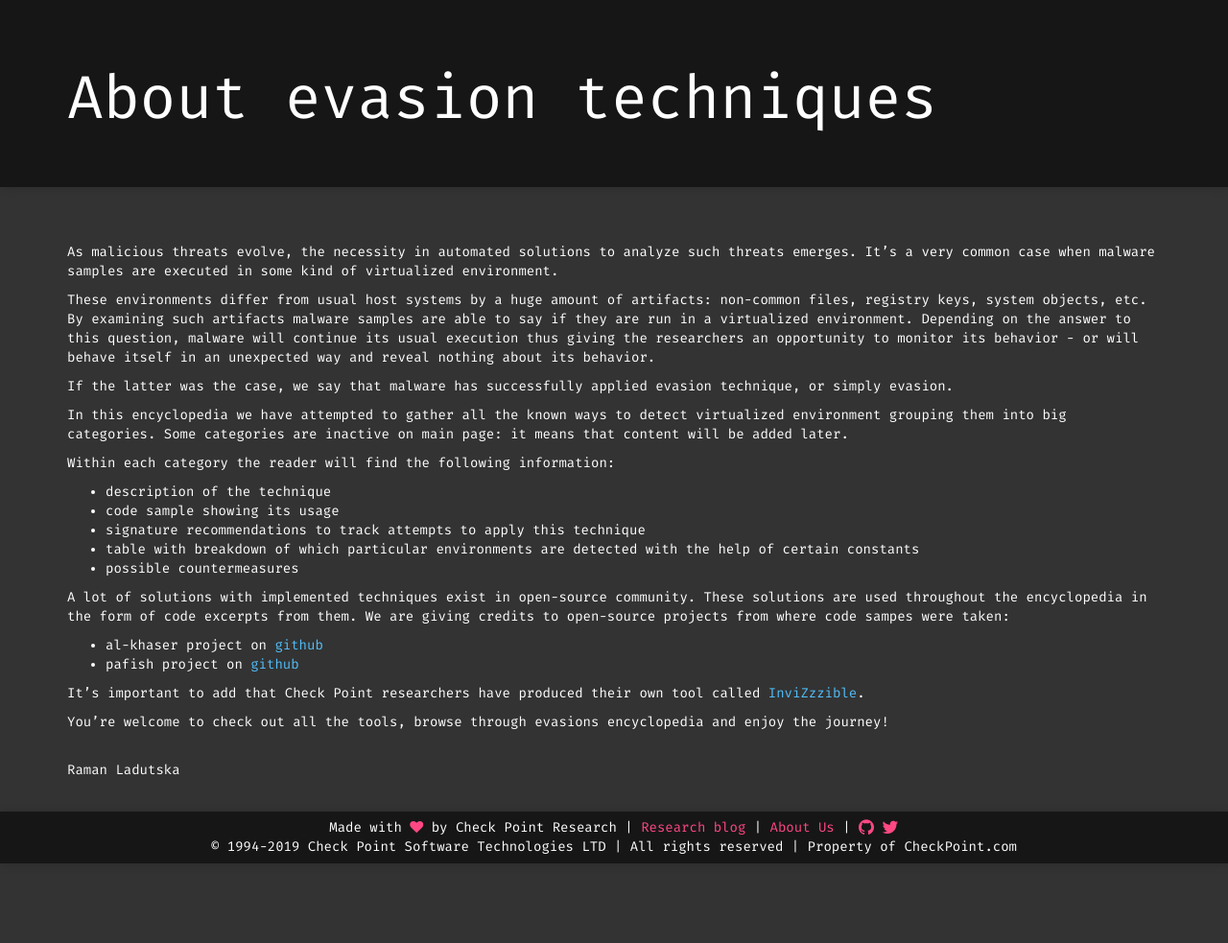
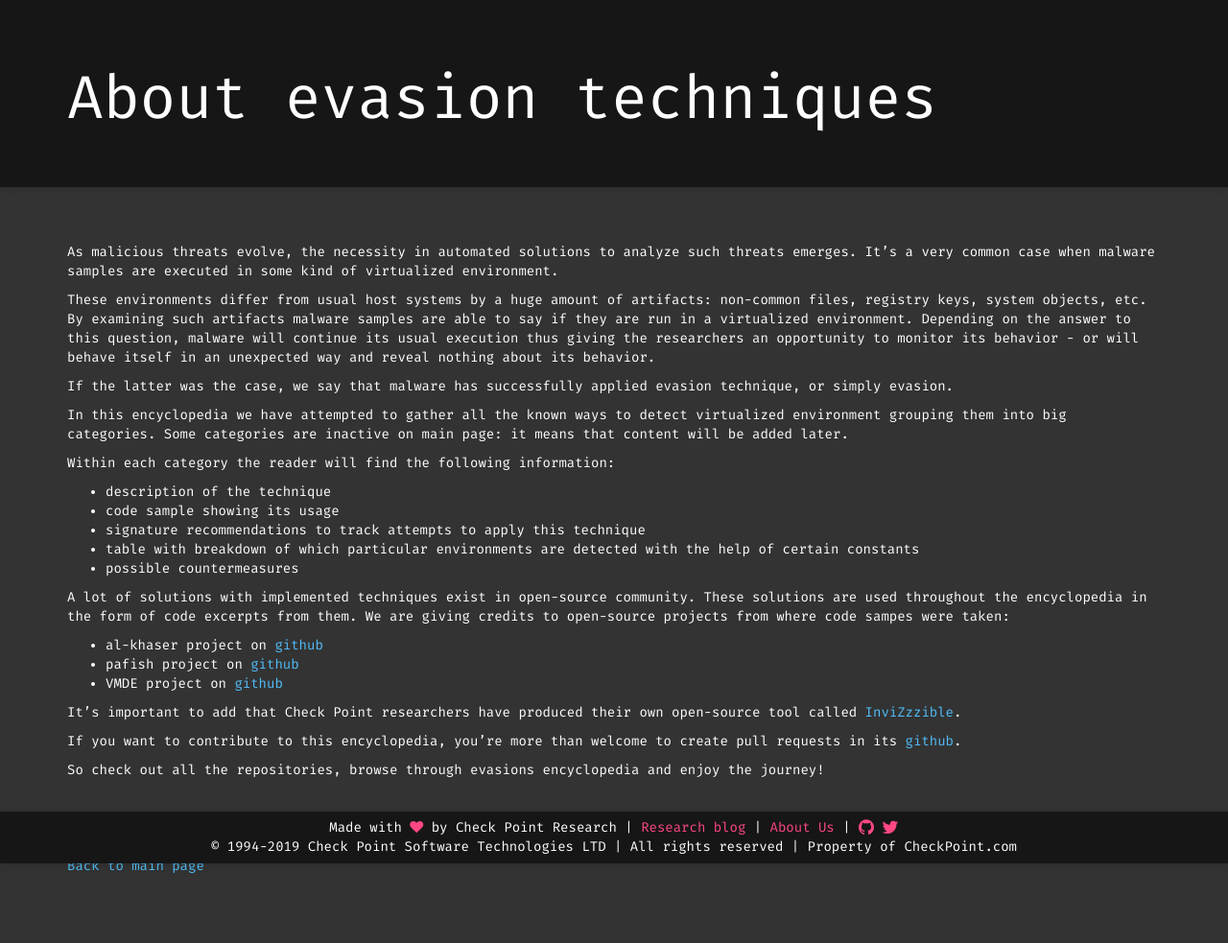
Before and after one commit to CheckPointSW/Evasions, a Jekyll site: the page built from about.md, in a window 1280 px wide. Shown: the whole page at 96% size. Built offline with Jekyll 4.4.1, drawn with Linux system fonts in a browser that asks for light colours; nearby versions of some CDN libraries; some web fonts are replaced; comment, search, counter and statistics services are not loaded; before the commit the page ends 933 px from its top, so only the background shows below that.

Commit message:
Updated readme and about

```diff
--- a/about.md
+++ b/about.md
@@ -25,11 +25,14 @@
 <ul>
 <li>al-khaser project on <a href="https://github.com/LordNoteworthy/al-khaser">github</a></li>
 <li>pafish project on <a href="https://github.com/a0rtega/pafish">github</a></li>
+<li>VMDE project on <a href="https://github.com/hfiref0x/VMDE">github</a></li>
 </ul>
 
-It's important to add that Check Point researchers have produced their own tool called <a href="https://github.com/CheckPointSW/InviZzzible">InviZzzible</a>.
+It's important to add that Check Point researchers have produced their own open-source tool called <a href="https://github.com/CheckPointSW/InviZzzible">InviZzzible</a>.
 
-You're welcome to check out all the tools, browse through evasions encyclopedia and enjoy the journey!
+If you want to contribute to this encyclopedia, you're more than welcome to create pull requests in its <a href="https://github.com/CheckPointSW/Evasions">github</a>.
+
+So check out all the repositories, browse through evasions encyclopedia and enjoy the journey!
 
 <br />
 Raman Ladutska
```
Also changed, not shown: README.md.
